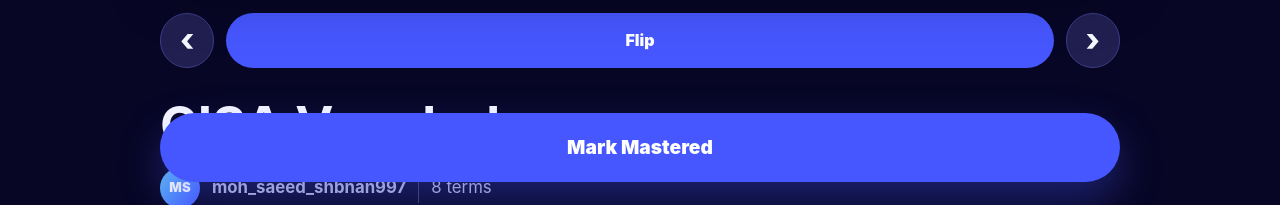
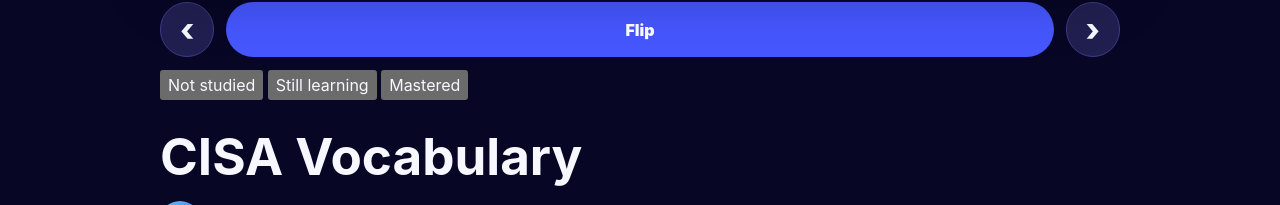
Before and after one commit to moh909sa/CISA, a plain HTML site: page index.html in a window 1280 px wide. Shown: the part 602-807 px from the top of the page. Drawn offline with Linux system fonts and the light colour scheme.

Commit message:
Move flashcard status actions under card controls

```diff
--- a/index.html
+++ b/index.html
@@ -48,6 +48,12 @@
         <button id="prevBtn" class="icon-button large" type="button" aria-label="Previous card">‹</button>
         <button id="flipBtn" class="primary-button" type="button">Flip</button>
         <button id="nextBtn" class="icon-button large" type="button" aria-label="Next card">›</button>
+      </div>
+
+      <div class="status-controls" aria-label="Card learning status">
+        <button id="notStudiedBtn" class="status-button" type="button">Not studied</button>
+        <button id="learningBtn" class="status-button learning" type="button">Still learning</button>
+        <button id="masteredBtn" class="status-button mastered" type="button">Mastered</button>
       </div>
     </section>
 
@@ -142,10 +148,6 @@
     </section>
   </main>
 
-  <div class="sticky-study">
-    <button id="knownBtn" class="study-this-button" type="button">Mark Mastered</button>
-  </div>
-
   <script src="app.js" defer></script>
 </body>
 </html>
```
